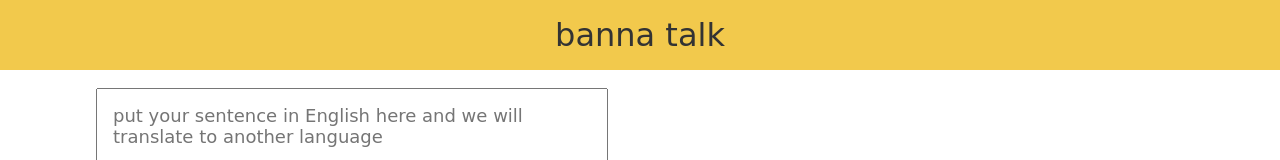
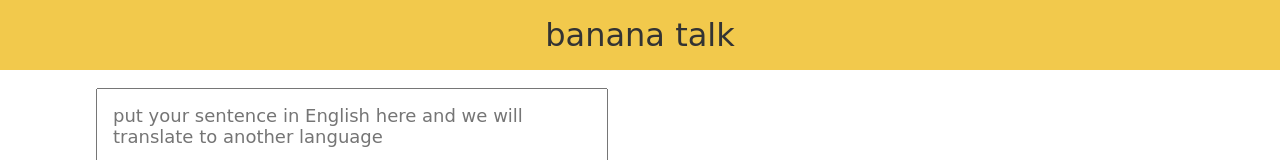
Before and after one commit to Sib-git/neogcamp-translator, a plain HTML site: page index.html in a window 1280 px wide. Shown: the top 160 px of the page. Drawn offline with Linux system fonts and the light colour scheme.

Commit message:
do some minor changes

```diff
--- a/index.html
+++ b/index.html
@@ -4,7 +4,7 @@
     <meta charset="UTF-8">
     <meta http-equiv="X-UA-Compatible" content="IE=edge">
     <meta name="viewport" content="width=device-width, initial-scale=1.0">
-    <title>banna talk</title>
+    <title>banana talk</title>
     <link rel="stylesheet" href="style.css">
 
     <style>
@@ -28,7 +28,7 @@
 </head>
 <body>
     <nav>
-        <div style="font-size: 2rem; padding: 1rem;">banna talk</div>
+        <div style="font-size: 2rem; padding: 1rem;">banana talk</div>
     </nav>
     <!-- <h1>banna talk</h1> -->
     <main>
```
